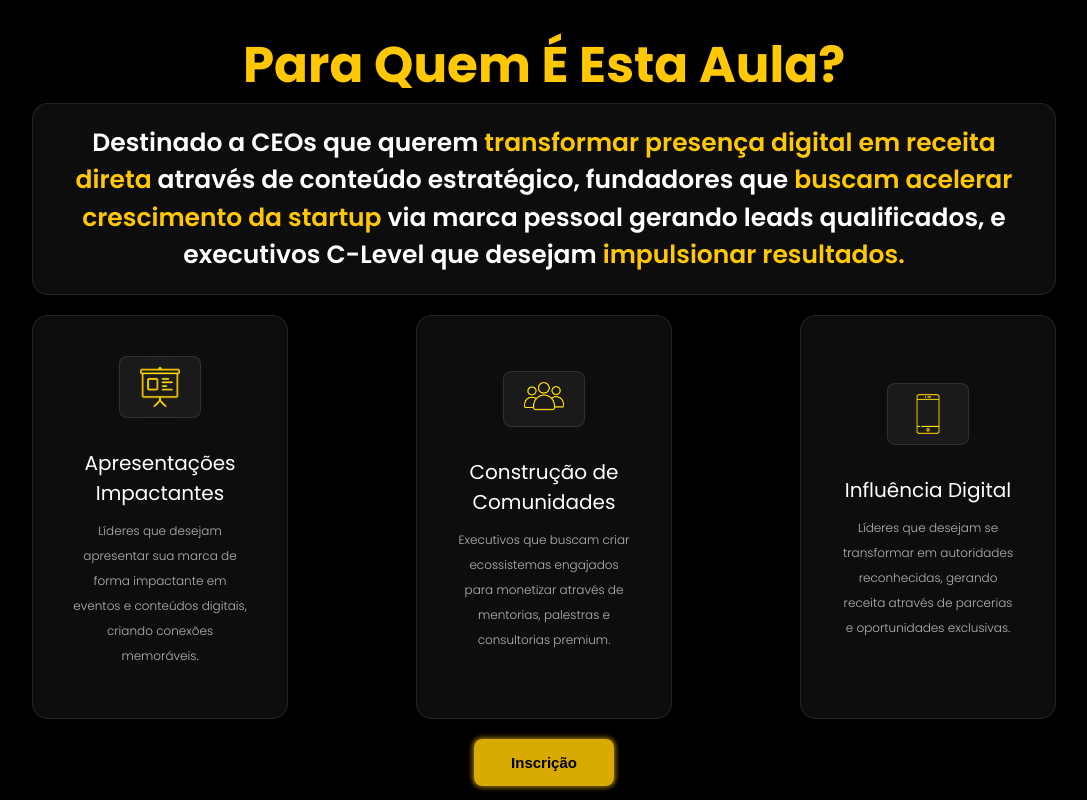
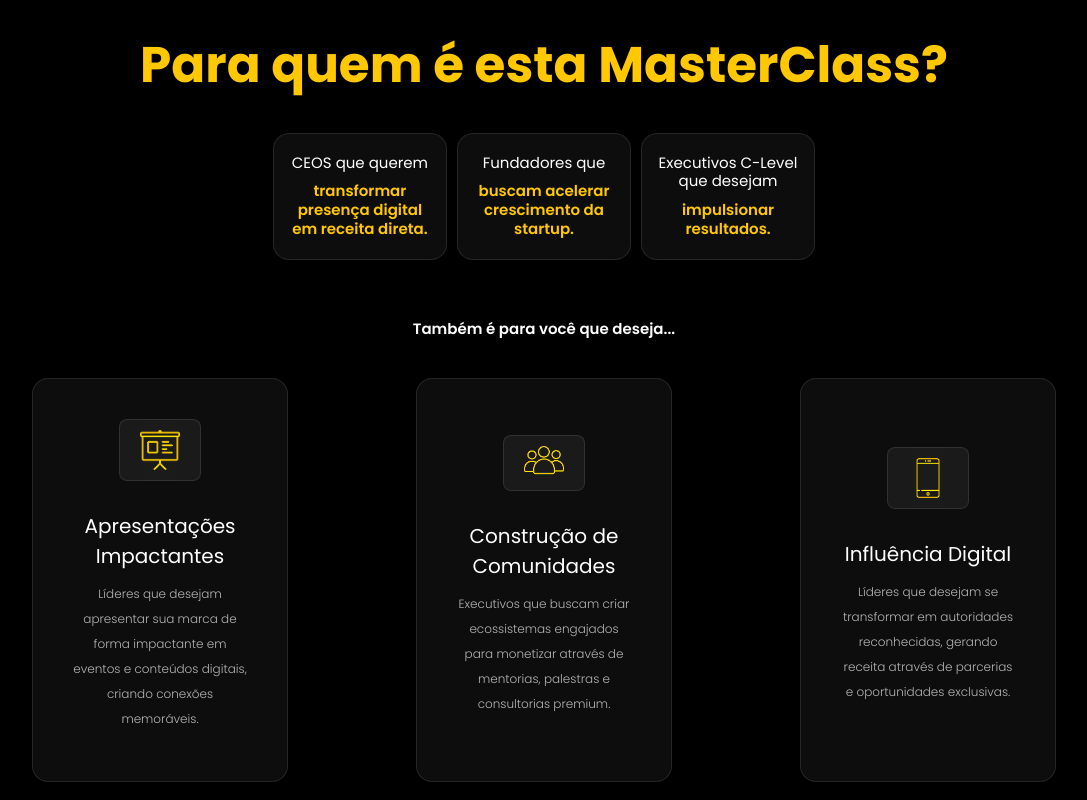
Before and after one commit to Film-Lab-landing-pages/ceos-lp, a Next.js app: page / in a window 1280 px wide. Shown: the part 1840-2640 px from the top of the page, without its empty margins (96-1183 px from the left). Built offline with nearby package versions, Linux system fonts and the light colour scheme.

Commit message:
final fixings: ParaQuem section

```diff
--- a/src/sections/ParaQuem/index.tsx
+++ b/src/sections/ParaQuem/index.tsx
@@ -1,22 +1,40 @@
-"use client";
-import React from "react";
-import { GridItem, ParaQuemContainer } from "./styles";
-import { Button, Card, Title } from "@/styles/globalStyles";
-import InscriptionButton from "@/components/InscriptionButton";
-import { itemContent } from "./itemContent";
+'use client'
+import React from 'react'
+import { GridItem, NewCard, ParaQuemContainer } from './styles'
+import { Title } from '@/styles/globalStyles'
+import InscriptionButton from '@/components/InscriptionButton'
+import { itemContent } from './itemContent'
 
 const ParaQuem: React.FC = () => {
   return (
     <ParaQuemContainer id="para-quem">
-      <Title className="alignedTitle">Para Quem É Esta Aula?</Title>
-      <Card className="explanation">
-        Destinado a CEOs que querem{" "}
-        <span>transformar presença digital em receita direta</span> através de
-        conteúdo estratégico, fundadores que{" "}
-        <span>buscam acelerar crescimento da startup </span> via marca pessoal
-        gerando leads qualificados, e executivos C-Level que desejam{" "}
-        <span>impulsionar resultados.</span>
-      </Card>
+      <Title className="alignedTitle">Para quem é esta MasterClass?</Title>
+
+      <div className="cards-container">
+        <NewCard>
+          <h2 className="poppins-regular">CEOS que querem</h2>
+          <p className="poppins-semibold">
+            transformar presença digital em receita direta.
+          </p>
+        </NewCard>
+
+        <NewCard>
+          <h2 className="poppins-regular">Fundadores que </h2>
+          <p className="poppins-semibold">
+            buscam acelerar crescimento da startup.
+          </p>
+        </NewCard>
+
+        <NewCard>
+          <h2 className="poppins-regular">Executivos C-Level que desejam</h2>
+          <p className="poppins-semibold">impulsionar resultados.</p>
+        </NewCard>
+      </div>
+
+      <h3 className="poppins-semibold intermediate-title">
+        Também é para você que deseja...
+      </h3>
+
       <div className="grid">
         {itemContent.map((item, index) => (
           <GridItem key={index}>
@@ -30,9 +48,10 @@ const ParaQuem: React.FC = () => {
           </GridItem>
         ))}
       </div>
-      <InscriptionButton />
+
+      <InscriptionButton text="INSCREVA-SE E APROVEITE!" />
     </ParaQuemContainer>
-  );
-};
+  )
+}
 
-export default ParaQuem;
+export default ParaQuem
--- a/src/sections/ParaQuem/styles.ts
+++ b/src/sections/ParaQuem/styles.ts
@@ -1,6 +1,6 @@
-import { Card } from "@/styles/globalStyles";
-import styled from "styled-components";
-import { css } from "styled-components";
+import { Card } from '@/styles/globalStyles'
+import styled from 'styled-components'
+import { css } from 'styled-components'
 
 export const ParaQuemContainer = styled.section`
   margin: 2.5rem auto 5.5rem;
@@ -13,15 +13,12 @@ export const ParaQuemContainer = styled.section`
     text-align: center;
   }
 
-  .explanation {
-    text-align: center;
-    padding: 2rem;
-    font-size: 2.5rem;
-    font-weight: 600;
-
-    span {
-      color: var(--color-yellow);
-    }
+  .cards-container {
+    display: flex;
+    justify-content: center;
+    gap: 10px;
+    width: 100%;
+    margin: 3rem 0;
   }
 
   .grid {
@@ -31,8 +28,19 @@ export const ParaQuemContainer = styled.section`
     justify-content: space-between;
   }
 
+  .intermediate-title {
+    font-size: 1.5rem; /* 24px converted to rem */
+    line-height: 1.875rem; /* 30px converted to rem */
+    color: var(--color-white);
+    text-align: center;
+    margin: 3rem 0 2rem 0;
+    display: flex;
+    align-items: center;
+    justify-content: center;
+  }
+
   button {
-    margin-top: 2rem;
+    margin-top: 4rem;
     justify-self: center;
   }
 
@@ -43,23 +51,20 @@ export const ParaQuemContainer = styled.section`
         margin-bottom: 3rem;
       }
 
-      .explanation {
-        font-size: 2rem;
-        width: 56rem;
-        margin-bottom: 3rem;
-
-        span {
-          font-size: 2rem;
-        }
-      }
-
       .placeholder {
         width: 9rem;
         height: auto;
         margin: 1rem;
       }
     }
+
     @media (max-width: 768px) {
+      .cards-container {
+        flex-direction: column;
+        align-items: center;
+        gap: 2rem;
+      }
+
       .grid {
         flex-direction: column;
         align-items: center;
@@ -69,7 +74,6 @@ export const ParaQuemContainer = styled.section`
       }
     }
 
-    ${css`
     @media (max-width: 480px) {
       h2 {
         font-size: 3rem;
@@ -77,14 +81,11 @@ export const ParaQuemContainer = styled.section`
         margin-bottom: 2rem;
       }
 
-        .explanation {
-          font-size: 1.5rem;
-          padding: 1.5rem;
-          width: 100%;
-
-          span {
-            font-size: 1.5rem;
-          }
+      .cards-container {
+        flex-direction: column;
+        align-items: center;
+        gap: 1rem;
+        margin: 2rem 0;
       }
 
       .grid {
@@ -94,15 +95,68 @@ export const ParaQuemContainer = styled.section`
       }
 
       button {
-          width: 100%;
-          max-width: 14.5rem;
+        width: auto;
+        min-width: 12rem;
         align-self: center;
         margin-top: 2rem;
       }
     }
   `}
-  `}
-`;
+`
+
+export const NewCard = styled(Card)`
+  width: 17%;
+  display: flex;
+  flex-direction: column;
+  align-items: center;
+  justify-content: center;
+  text-align: center;
+  padding: 2rem 1rem;
+  gap: 1rem;
+
+  h2 {
+    font-size: 1.5rem; /* 24px converted to rem */
+    line-height: 1.875rem; /* 30px converted to rem */
+    color: var(--color-white);
+    margin: 0;
+  }
+
+  p {
+    font-size: 1.5rem; /* 24px converted to rem */
+    line-height: 1.875rem; /* 30px converted to rem */
+    color: var(--color-yellow);
+    margin: 0;
+  }
+
+  @media (max-width: 768px) {
+    width: 30%;
+
+    h2 {
+      font-size: 1.2rem;
+      line-height: 1.5rem;
+    }
+
+    p {
+      font-size: 1.2rem;
+      line-height: 1.5rem;
+    }
+  }
+
+  @media (max-width: 480px) {
+    width: 90%;
+    margin-bottom: 1rem;
+
+    h2 {
+      font-size: 1rem;
+      line-height: 1.3rem;
+    }
+
+    p {
+      font-size: 1rem;
+      line-height: 1.3rem;
+    }
+  }
+`
 
 export const GridItem = styled(Card)`
   width: 25%;
@@ -199,4 +253,4 @@ export const GridItem = styled(Card)`
       width: 100%;
     }
   }
-`;
+`
```
Also changed, not shown: src/sections/ParaQuem/itemContent.ts (+10 -10 lines). Lines whose indentation alone changed are shown as unchanged.
